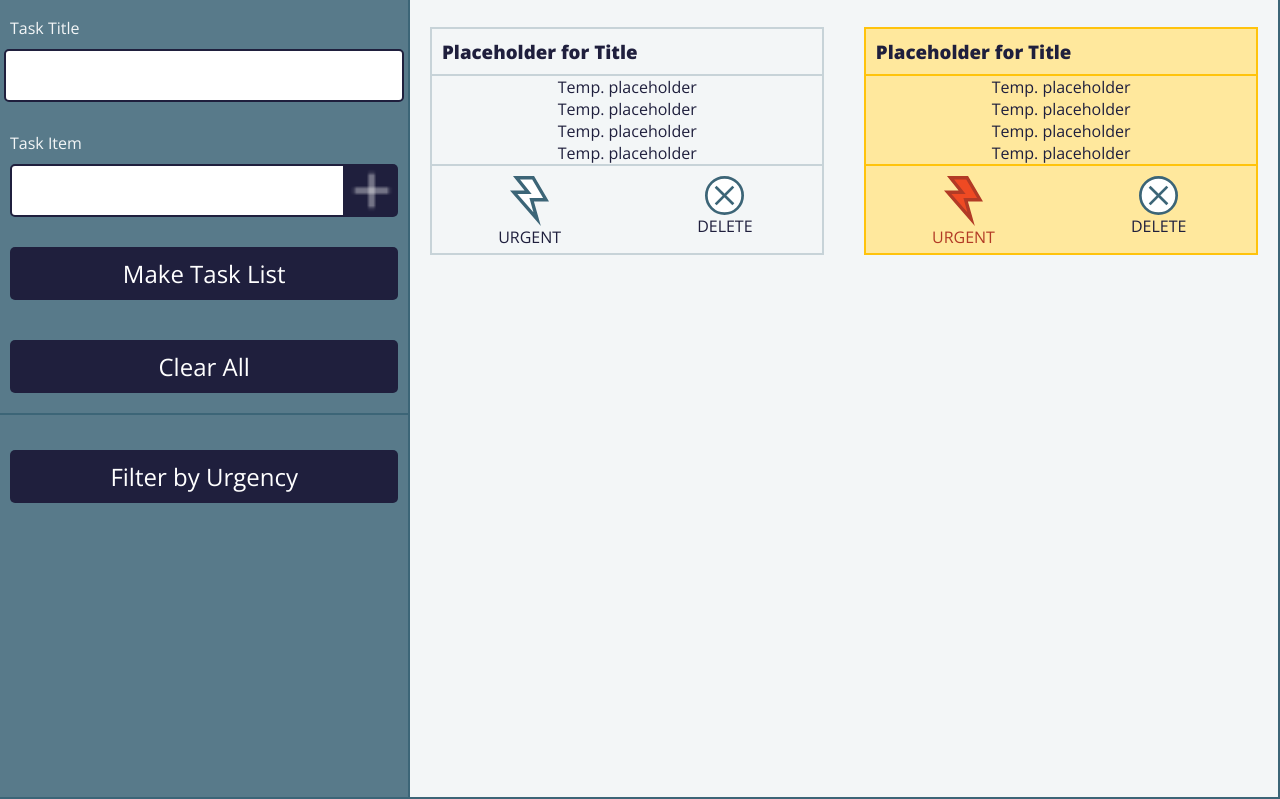
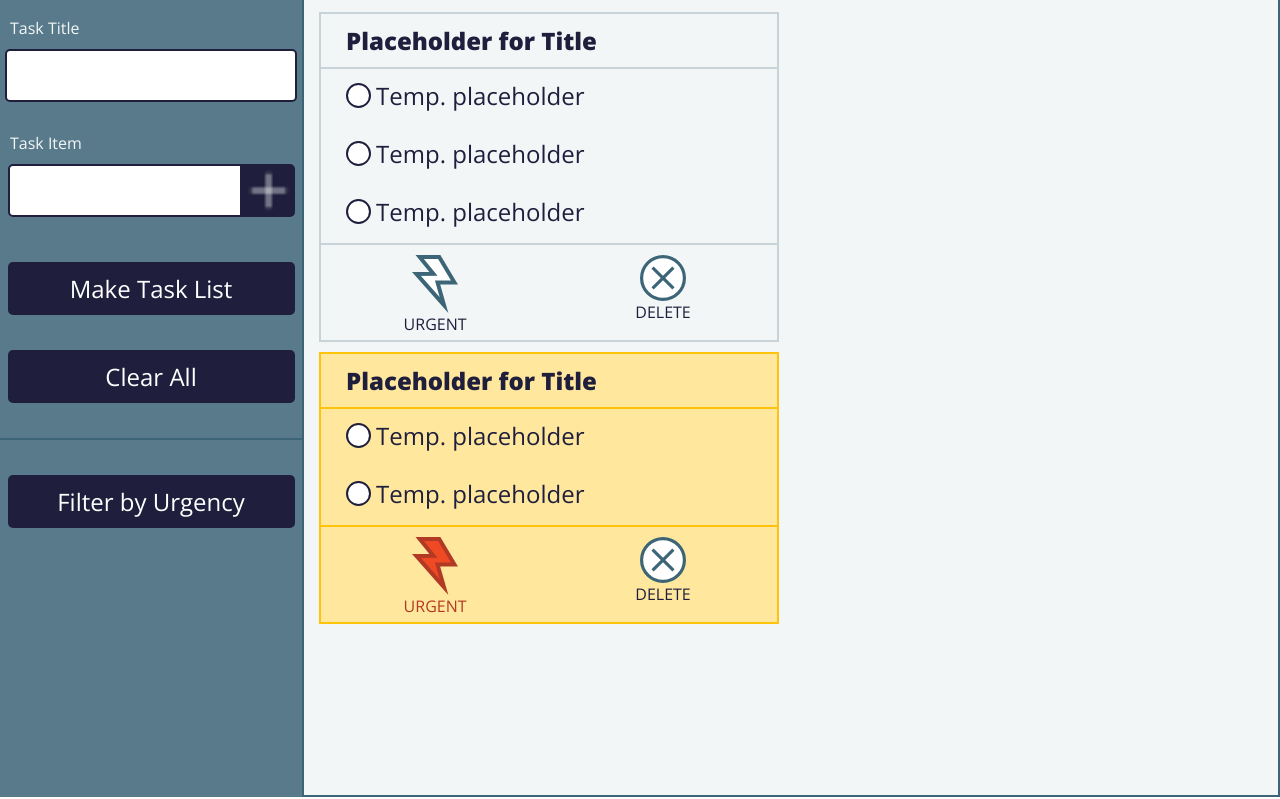
Before and after one commit to J-Poulter/Check-Yo-Self, a plain HTML site: page index.html in a window 1280 px wide. Shown: the part 98-897 px from the top of the page. Drawn offline with nearby package versions, Linux system fonts and the light colour scheme.

Commit message:
refactor html to make output column one column rather than two

```diff
--- a/index.html
+++ b/index.html
@@ -4,13 +4,13 @@
     <meta charset="utf-8">
     <title>Check Yo'Self!</title>
     <link href="https://fonts.googleapis.com/css?family=Open+Sans:400,800&display=swap" rel="stylesheet">
-    <link href="/styles.css" rel="stylesheet">
+    <link href="./styles.css" rel="stylesheet">
   </head>
   <body>
     <nav>
       <h1>Check <span>Yo'</span> Self</h1>
       <div class="search-contents-container">
-        <input type="image" class="search-button" src="/check-yo-self-icons/search.svg">
+        <input type="image" class="search-button" src="./check-yo-self-icons/search.svg">
         <input type="text" class="search-input" placeholder="Search">
       </div>
     </nav>
@@ -24,50 +24,45 @@
           <label for="list-task-items-input">Task Item</label>
           <div class="task-item-adding-container">
             <input type="text" class="card-input-fields task-item-input" id="list-task-items-input">
-            <input type="image" class="add-item-button" src="/check-yo-self-icons/plusicon.png">
+            <input type="image" class="add-item-button" src="./check-yo-self-icons/plusicon.png">
           </div>
           <button type="button" class="create-list-button create-list-buttons">Make Task List</button>
           <button type="button" class="clear-input-fields-button create-list-buttons">Clear All</button>
         </div>
         <button type="button" class="filter-urgency-button create-list-buttons">Filter by Urgency</button>
       </section>
-      <section class="page-column">
+      <section class="output-column">
         <div class="generated-todo-list">
-          <h3>Placeholder for Title</h3>
+          <h3 class="card-title-js">Placeholder for Title</h3>
           <div class="generated-list-items-area">
-            <p>Temp. placeholder</p>
-            <p>Temp. placeholder</p>
-            <p>Temp. placeholder</p>
-            <p>Temp. placeholder</p>
+            <p class="individual-list-item"><img src="./check-yo-self-icons/checkbox.svg" class="checkbox">Temp. placeholder</p>
+            <p class="individual-list-item"><img src="./check-yo-self-icons/checkbox.svg" class="checkbox">Temp. placeholder</p>
+            <p class="individual-list-item"><img src="./check-yo-self-icons/checkbox.svg" class="checkbox">Temp. placeholder</p>
           </div>
           <div class="card-buttons-area">
             <div class="card-button-title-container">
-              <input type="image" class="card-buttons" src="/check-yo-self-icons/urgent.svg">
+              <input type="image" class="card-buttons" src="./check-yo-self-icons/urgent.svg">
               <p>URGENT</p>
             </div>
             <div class="card-button-title-container">
-              <input type="image" class="card-buttons" src="/check-yo-self-icons/delete.svg">
+              <input type="image" class="card-buttons" src="./check-yo-self-icons/delete.svg">
               <p>DELETE</p>
             </div>
           </div>
         </div>
-      </section>
-      <section class="page-column">
         <div class="generated-todo-list-urgent">
           <h3>Placeholder for Title</h3>
           <div class="generated-list-items-area">
-            <p>Temp. placeholder</p>
-            <p>Temp. placeholder</p>
-            <p>Temp. placeholder</p>
-            <p>Temp. placeholder</p>
+            <p class="individual-list-item"><img src="./check-yo-self-icons/checkbox.svg" class="checkbox"> Temp. placeholder</p>
+            <p class="individual-list-item"><img src="./check-yo-self-icons/checkbox.svg" class="checkbox"> Temp. placeholder</p>
           </div>
           <div class="card-buttons-area">
             <div class="card-button-title-container">
-              <input type="image" class="card-buttons" src="/check-yo-self-icons/urgent-active.svg">
+              <input type="image" class="card-buttons" src="./check-yo-self-icons/urgent-active.svg">
               <p class="urgent-active-title">URGENT</p>
             </div>
             <div class="card-button-title-container">
-              <input type="image" class="card-buttons" src="/check-yo-self-icons/delete.svg">
+              <input type="image" class="card-buttons" src="./check-yo-self-icons/delete.svg">
               <p>DELETE</p>
             </div>
           </div>
--- a/styles.css
+++ b/styles.css
@@ -4,6 +4,7 @@
   padding: 0;
   margin: 0;
 }
+
 
 html,
 body {
@@ -58,23 +59,24 @@ main {
   height: 100%;
 }
 
-.page-column {
-  width: 34%;
-  height: 100%;
+.output-column {
+  width: 100%;
   background-color: #F3F6F7;
-  display: flex;
-  flex-direction: column;
+  column-count: 2;
+  column-gap: 2em;
   border-bottom: solid 2px #3C6577;
+  border-right: solid 2px #3C6577;
+  /* display: inline-block; */
+  padding: 15px;
 }
 
-.page-column:nth-child(1) {
+.page-column {
   background-color: #587A8A;
   width: 32%;
   border-right: solid 2px #3C6577;
-}
-
-.page-column:nth-child(3) {
-  border-right: solid 2px #3C6577;
+  height: 100%;
+  display: flex;
+  flex-direction: column;
 }
 
 label {
@@ -99,7 +101,7 @@ label {
   border: solid 2px #1F1F3D;
   border-radius: 5px;
   margin-bottom: 10px;
-  width: 93%;
+  width: 90%;
   padding: 8px;
 }
 
@@ -127,41 +129,64 @@ label {
   color: #FFFFFF;
   border-radius: 5px;
   font-size: 1.5em;
-  margin: 20px;
+  /* margin: 20px; */
+  margin-top: 35px;
   padding: 10px;
   width: 95%;
   cursor: pointer;
+}
+
+.clear-input-fields-button {
+  margin-bottom: 35px;
 }
 
 .filter-urgency-button {
   /* background-color: #EF4A23; */
   color: #FFFFFF;
   align-self: center;
-  margin-top: 35px;
+  width: 95%;
 }
 
 .generated-todo-list {
   color: #1F1F3D;
   background-color: #FAFDFFA;
   border: solid 2px #C7D3D8;
-  width: 90%;
-  align-self: center;
-  margin-top: 30px;
+  width: 100%;
+  /* align-self: center; */
+  /* margin-top: 30px; */
+  display: inline-block;
+  margin-bottom: 10px;
+}
+
+.individual-list-item {
+  margin-bottom: 5px;
+  font-size: 1.5em;
+  display: flex;
+  padding: 10px 10px 10px 25px;
+
+}
+
+.checkbox {
+  width: 25px;
+  margin-right: 5px;
+
 }
 
 .generated-list-items-area {
   display: flex;
-  align-items: center;
+  /* align-items: center; */
   flex-direction: column;
+  /* padding: 10px; */
 }
 
 .generated-todo-list-urgent {
   color: #1F1F3D;
   background-color: #FFE89D;
   border: solid 2px #FFC30C;
-  width: 90%;
-  align-self: center;
-  margin-top: 30px;
+  width: 100%;
+  margin-bottom: 10px;
+  display: inline-block;
+
 }
 
 .urgent-active-title {
@@ -170,7 +195,9 @@ label {
 
 h3 {
   border-bottom: solid 2px #C7D3D8;
-  padding: 10px;
+  padding: 10px 10px 10px 25px;
+  font-size: 1.5em;
+
 }
 
 .generated-todo-list-urgent
```
